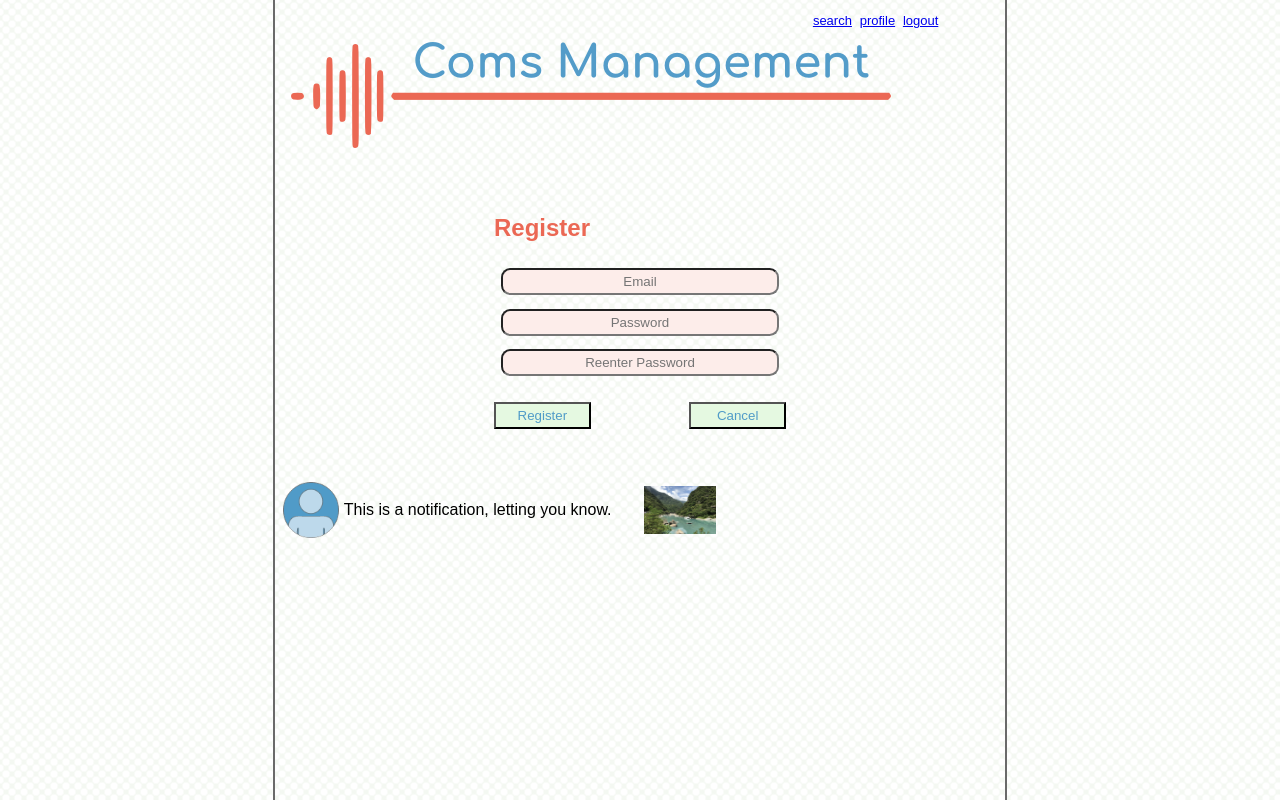
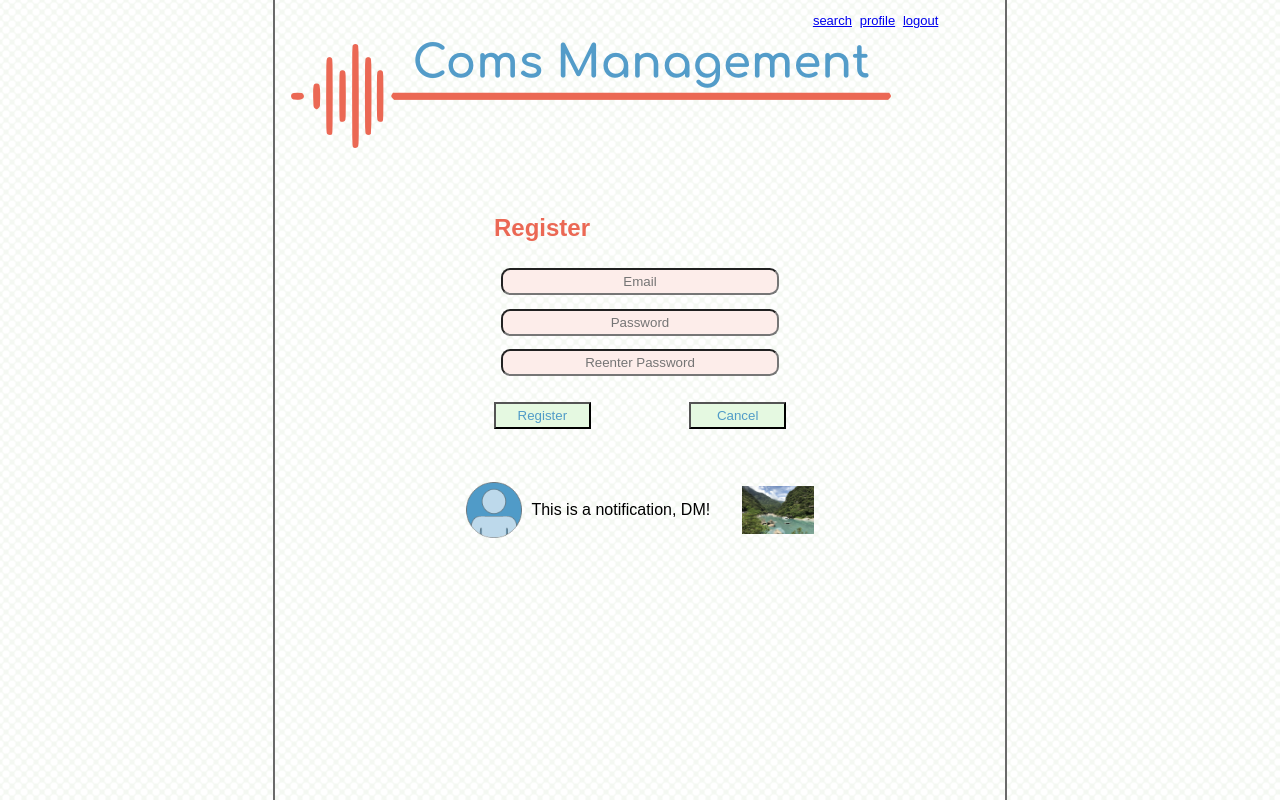
Before and after one commit to NH3R717/WDP7, a React (Create React App) app in the folder client/: page / in a window 1280 px wide. Built offline with nearby package versions, Linux system fonts and the light colour scheme; a web font is replaced by a local one.

Commit message:
update – file structure / routes

```diff
--- a/client/src/App.js
+++ b/client/src/App.js
@@ -7,11 +7,15 @@ import Header from './components/sub/header';
 import Footer from './components/sub/buttons';
 import Login from './components/view/login';
 import Register from './components/view/login';
-import DirectMessage from './components/view/content';
-import Notifications from './components/view/content';
-import Notification from './components/view/content';
+// import DirectMessage from './components/view/content';
+import DirectMessage from './components/view/content/direct_message';
+// import Notifications from './components/view/content';
+import Notifications from './components/view/content/notifications';
+// import Notification from './components/view/content';
+import Notification from './components/view/content/notification';
 import Search from './components/view/search';
-import Profile from './components/view/content';
+// import Profile from './components/view/content';
+import Profile from './components/view/content/profile';
 
 function App() {
   return (
@@ -25,7 +29,7 @@ function App() {
           <Route path="/" exact component={DirectMessage} Route />
           <Route path="/notifications" exact component={Notification} Route />
           <Route path="/notification" exact component={Notifications} Route />
-          <Route path="/direct-message" exact component={Notifications} Route />
+          <Route path="/direct-message" exact component={DirectMessage} Route />
           <Route path="/search" exact component={Search} Route />
           <Route path="/profile" exact component={Profile} Route />
         </main>
--- /dev/null
+++ b/client/src/components/view/content/direct_message/index.js
@@ -0,0 +1,72 @@
+import React, { Component } from 'react';
+import {
+  Card,
+  CardBody,
+  CardTitle,
+  // CardSubtitle,
+  // CardText,
+  // CardLink,
+} from 'reactstrap';
+import PropTypes from 'prop-types';
+import styles from '../styles.module.css';
+
+class Default_Comp extends Component {
+  constructor(props) {
+    super(props);
+    this.state = {
+      '': '',
+    };
+  }
+
+  render() {
+    const { avatar_img_blue, notification_text, sample_thumbnail } = this.props;
+    return (
+      <section className={styles.card_container}>
+        {/* notification */}
+        <Card>
+          <div>
+            <CardBody className={styles.card_head}>
+              <img
+                className={styles.avatar_img}
+                src={avatar_img_blue}
+                alt="user avatar"
+              />
+              <CardTitle className={styles.notification_text}>
+                {notification_text}
+              </CardTitle>
+              <img
+                className={styles.card_thumb}
+                src={sample_thumbnail}
+                alt="notification media thumbnail"
+              />
+              {/* <CardSubtitle>Card subtitle</CardSubtitle> */}
+            </CardBody>
+          </div>
+          {/* <CardBody>
+            <CardText>
+              Some quick example text to build on the card title and make up the
+              bulk of the card's content.
+            </CardText>
+          </CardBody> */}
+        </Card>
+      </section>
+    );
+  }
+}
+
+Default_Comp.propTypes = {
+  id: PropTypes.string,
+  notification_text: PropTypes.string,
+  avatar_img_blue: PropTypes.string,
+  sample_thumbnail: PropTypes.string,
+  loggedIn: PropTypes.bool,
+};
+
+Default_Comp.defaultProps = {
+  loggedIn: true,
+  notification_text: 'This is a notification, DM!',
+  avatar_img_blue: '/avatar_blue.png',
+  sample_thumbnail: '/sample_image.jpg',
+};
+
+export default Default_Comp;
--- a/client/src/components/view/content/index.js
+++ b/client/src/components/view/content/notification/index.js
@@ -3,15 +3,23 @@ import {
   Card,
   CardBody,
   CardTitle,
-  CardSubtitle,
-  CardText,
-  CardLink,
+  // CardSubtitle,
+  // CardText,
+  // CardLink,
 } from 'reactstrap';
 import PropTypes from 'prop-types';
-import styles from './styles.module.css';
+import styles from '../styles.module.css';
 
 class Default_Comp extends Component {
+  constructor(props) {
+    super(props);
+    this.state = {
+      '': '',
+    };
+  }
+
   render() {
+    const { avatar_img_blue, notification_text, sample_thumbnail } = this.props;
     return (
       <section className={styles.card_container}>
         {/* notification */}
@@ -20,16 +28,16 @@ class Default_Comp extends Component {
             <CardBody className={styles.card_head}>
               <img
                 className={styles.avatar_img}
-                src="/avatar_blue.png"
-                alt="Card image cap"
+                src={avatar_img_blue}
+                alt="user avatar"
               />
-              <CardTitle className={styles.notification_message}>
-                This is a notification, letting you know.
+              <CardTitle className={styles.notification_text}>
+                {notification_text}
               </CardTitle>
               <img
                 className={styles.card_thumb}
-                src="/sample_image.jpg"
-                alt="Card image cap"
+                src={sample_thumbnail}
+                alt="notification media thumbnail"
               />
               {/* <CardSubtitle>Card subtitle</CardSubtitle> */}
             </CardBody>
@@ -48,10 +56,17 @@ class Default_Comp extends Component {
 
 Default_Comp.propTypes = {
   id: PropTypes.string,
+  notification_text: PropTypes.string,
+  avatar_img_blue: PropTypes.string,
+  sample_thumbnail: PropTypes.string,
+  loggedIn: PropTypes.bool,
 };
 
 Default_Comp.defaultProps = {
-  choice: {},
+  loggedIn: true,
+  notification_text: 'This is a notification, Notification!',
+  avatar_img_blue: '/avatar_blue.png',
+  sample_thumbnail: '/sample_image.jpg',
 };
 
 export default Default_Comp;
--- /dev/null
+++ b/client/src/components/view/content/notifications/index.js
@@ -0,0 +1,72 @@
+import React, { Component } from 'react';
+import {
+  Card,
+  CardBody,
+  CardTitle,
+  // CardSubtitle,
+  // CardText,
+  // CardLink,
+} from 'reactstrap';
+import PropTypes from 'prop-types';
+import styles from '../styles.module.css';
+
+class Default_Comp extends Component {
+  constructor(props) {
+    super(props);
+    this.state = {
+      '': '',
+    };
+  }
+
+  render() {
+    const { avatar_img_blue, notification_text, sample_thumbnail } = this.props;
+    return (
+      <section className={styles.card_container}>
+        {/* notification */}
+        <Card>
+          <div>
+            <CardBody className={styles.card_head}>
+              <img
+                className={styles.avatar_img}
+                src={avatar_img_blue}
+                alt="user avatar"
+              />
+              <CardTitle className={styles.notification_text}>
+                {notification_text}
+              </CardTitle>
+              <img
+                className={styles.card_thumb}
+                src={sample_thumbnail}
+                alt="notification media thumbnail"
+              />
+              {/* <CardSubtitle>Card subtitle</CardSubtitle> */}
+            </CardBody>
+          </div>
+          {/* <CardBody>
+            <CardText>
+              Some quick example text to build on the card title and make up the
+              bulk of the card's content.
+            </CardText>
+          </CardBody> */}
+        </Card>
+      </section>
+    );
+  }
+}
+
+Default_Comp.propTypes = {
+  id: PropTypes.string,
+  notification_text: PropTypes.string,
+  avatar_img_blue: PropTypes.string,
+  sample_thumbnail: PropTypes.string,
+  loggedIn: PropTypes.bool,
+};
+
+Default_Comp.defaultProps = {
+  loggedIn: true,
+  notification_text: 'This is a notification, Notification(s)!',
+  avatar_img_blue: '/avatar_blue.png',
+  sample_thumbnail: '/sample_image.jpg',
+};
+
+export default Default_Comp;
--- /dev/null
+++ b/client/src/components/view/content/profile/index.js
@@ -0,0 +1,72 @@
+import React, { Component } from 'react';
+import {
+  Card,
+  CardBody,
+  CardTitle,
+  // CardSubtitle,
+  // CardText,
+  // CardLink,
+} from 'reactstrap';
+import PropTypes from 'prop-types';
+import styles from '../styles.module.css';
+
+class Default_Comp extends Component {
+  constructor(props) {
+    super(props);
+    this.state = {
+      '': '',
+    };
+  }
+
+  render() {
+    const { avatar_img_blue, notification_text, sample_thumbnail } = this.props;
+    return (
+      <section className={styles.card_container}>
+        {/* notification */}
+        <Card>
+          <div>
+            <CardBody className={styles.card_head}>
+              <img
+                className={styles.avatar_img}
+                src={avatar_img_blue}
+                alt="user avatar"
+              />
+              <CardTitle className={styles.notification_text}>
+                {notification_text}
+              </CardTitle>
+              <img
+                className={styles.card_thumb}
+                src={sample_thumbnail}
+                alt="notification media thumbnail"
+              />
+              {/* <CardSubtitle>Card subtitle</CardSubtitle> */}
+            </CardBody>
+          </div>
+          {/* <CardBody>
+            <CardText>
+              Some quick example text to build on the card title and make up the
+              bulk of the card's content.
+            </CardText>
+          </CardBody> */}
+        </Card>
+      </section>
+    );
+  }
+}
+
+Default_Comp.propTypes = {
+  id: PropTypes.string,
+  notification_text: PropTypes.string,
+  avatar_img_blue: PropTypes.string,
+  sample_thumbnail: PropTypes.string,
+  loggedIn: PropTypes.bool,
+};
+
+Default_Comp.defaultProps = {
+  loggedIn: true,
+  notification_text: 'This is a notification, Profile!',
+  avatar_img_blue: '/avatar_blue.png',
+  sample_thumbnail: '/sample_image.jpg',
+};
+
+export default Default_Comp;
--- a/client/src/components/view/content/styles.module.css
+++ b/client/src/components/view/content/styles.module.css
@@ -1,8 +1,5 @@
 .card_container {
-  display: flex;
   margin: 0.3em 0.5em 0 0.5em;
-  justify-content: space-between;
-  align-items: center;
 }
 
 .card_head {
@@ -12,20 +9,22 @@
   justify-content: center;
   align-items: center;
 }
-.notification_message {
+
+.notification_text {
   display: flex;
-  margin: 0 0 0 0.3em;
+  padding-right: 2em;
+  margin: 0 0 0 0.6em;
   font-size: 1em;
   justify-content: center;
   align-items: center;
 }
 
 .card_thumb {
-  margin: 0 0 0 2em;
   width: 4.5em;
   height: 3em;
   float: right;
 }
+
 .avatar_img {
   width: 3.5em;
   height: 3.5em;
```
